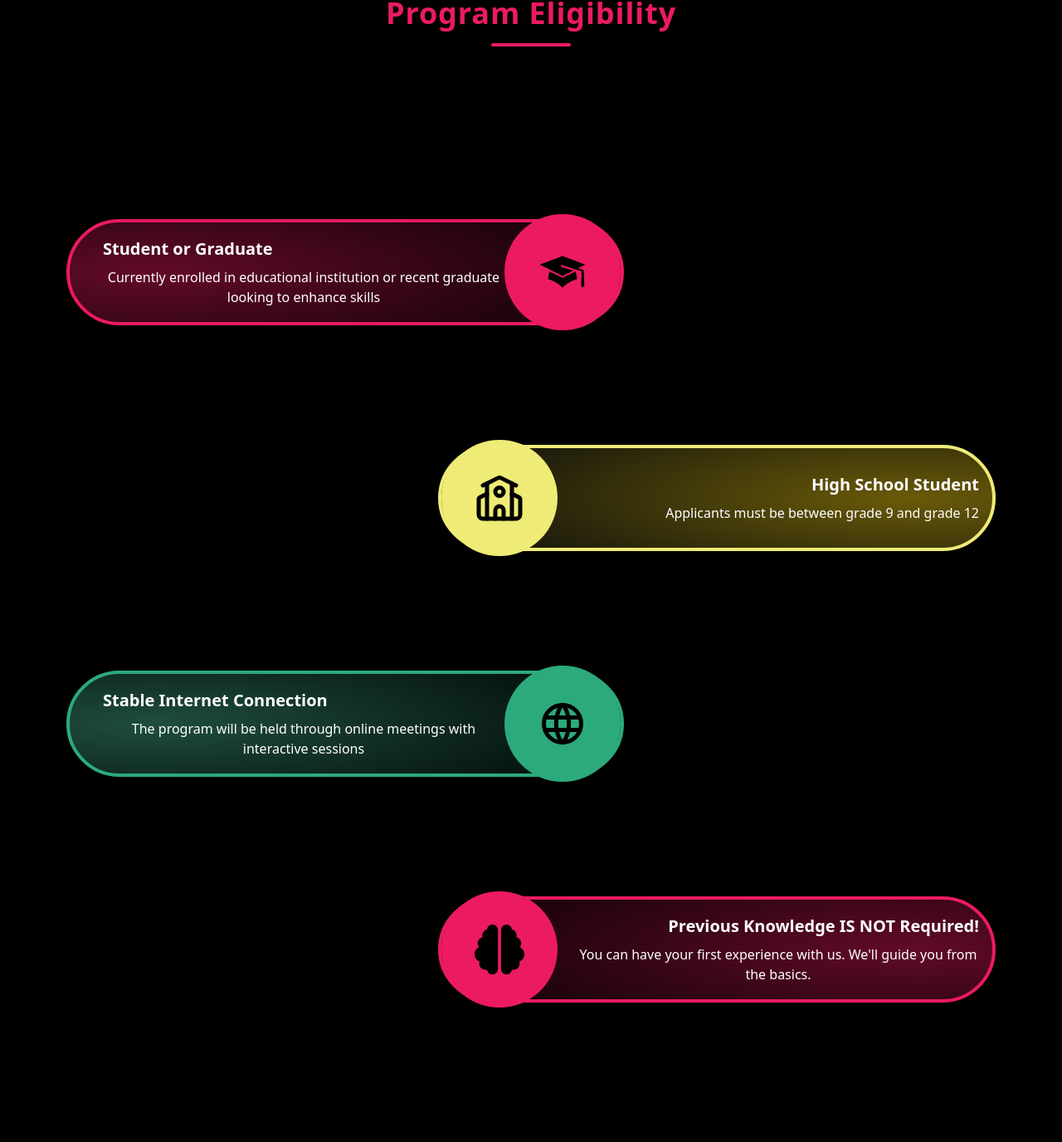
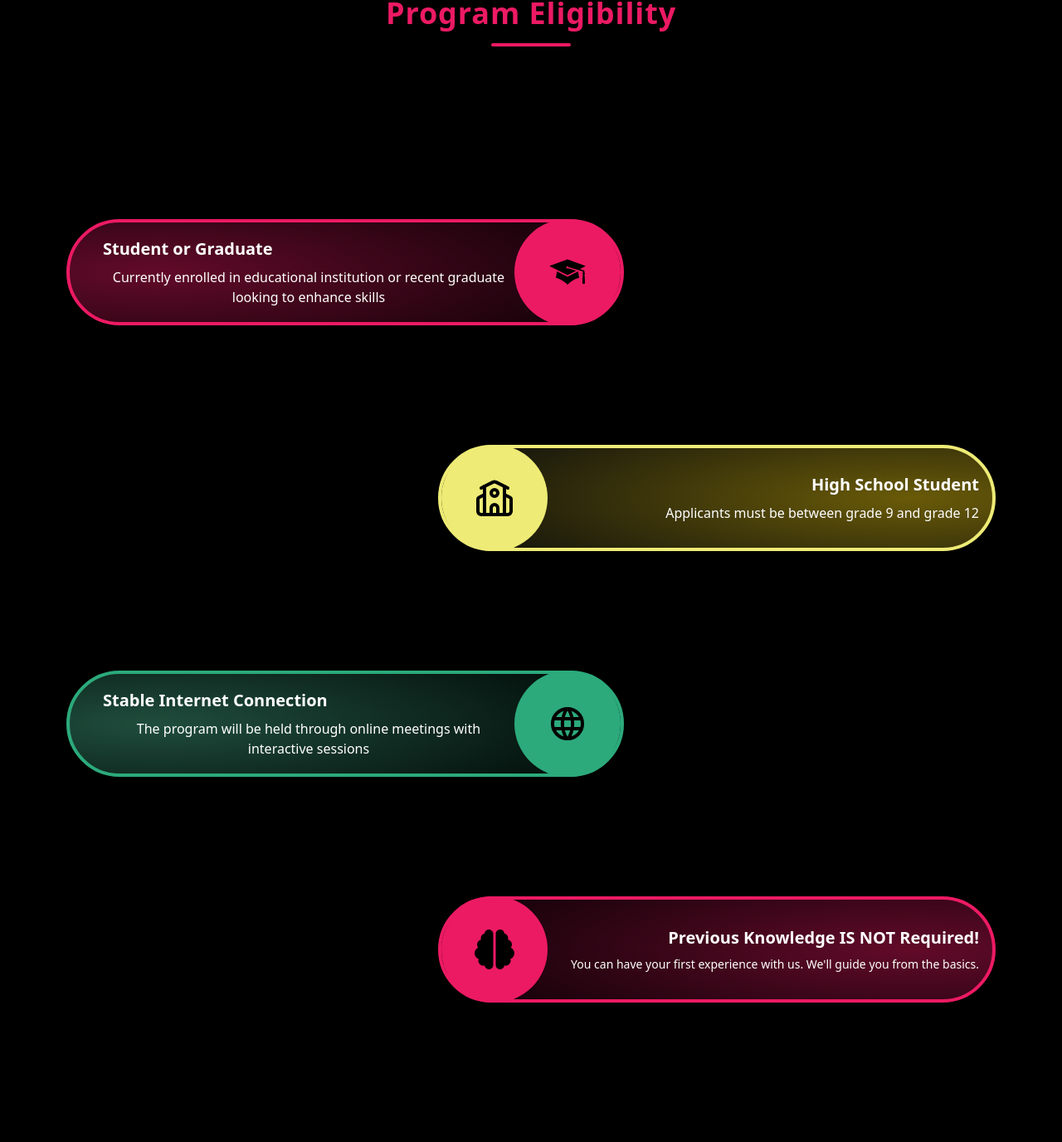
Before and after one commit to YAFFMN/OVAC, a React (Vite) app: page /bootcamp in a window 1280 px wide. Shown: the part 1680-3056 px from the top of the page at 83% size. Built offline with nearby package versions, Linux system fonts and the light colour scheme.

Commit message:
Update BootcampEligibility.jsx

```diff
--- a/src/Components/BootcampEligibility.jsx
+++ b/src/Components/BootcampEligibility.jsx
@@ -62,7 +62,9 @@ const BootcampEligibility = () => {
                 borderColor='#ec1a63'
                 gradient="radial-gradient(120% 140% at 15% 50%, rgba(236,26,99,0.35) 0%, rgba(236,26,99,0.15) 40%, rgba(236,26,99,0) 70%)"
                 textAlign="left"
-                Icon={<GiGraduateCap className="text-2xl sm:text-3xl md:text-4xl lg:text-5xl xl:text-6xl text-center text-black" />}
+                Icon={<GiGraduateCap className="text-xl sm:text-2xl md:text-3xl lg:text-4xl xl:text-5xl text-center text-black" />}
+                titleClassName="text-sm sm:text-base md:text-lg lg:text-xl xl:text-2xl font-semibold leading-tight"
+                descriptionClassName="text-xs sm:text-sm md:text-base lg:text-lg leading-snug"
               />
             </div>
           </MotionDiv>
@@ -83,7 +85,9 @@ const BootcampEligibility = () => {
                 borderColor='var(--main-color-2)'
                 gradient="radial-gradient(120% 140% at 85% 50%, rgba(255,214,0,0.35) 0%, rgba(255,214,0,0.15) 40%, rgba(255,214,0,0) 70%)"
                 textAlign="right"
-                Icon={<LuSchool className="text-2xl sm:text-3xl md:text-4xl lg:text-5xl xl:text-6xl text-center text-black" />}
+                Icon={<LuSchool className="text-xl sm:text-2xl md:text-3xl lg:text-4xl xl:text-5xl text-center text-black" />}
+                titleClassName="text-sm sm:text-base md:text-lg lg:text-xl xl:text-2xl font-semibold leading-tight"
+                descriptionClassName="text-xs sm:text-sm md:text-base lg:text-lg leading-snug"
               />
             </div>
           </MotionDiv>
@@ -104,7 +108,9 @@ const BootcampEligibility = () => {
                 borderColor='var(--main-color-3)'
                 gradient="radial-gradient(120% 140% at 15% 50%, rgba(83,190,151,0.35) 0%, rgba(83,190,151,0.15) 40%, rgba(83,190,151,0) 70%)"
                 textAlign="left"
-                Icon={<TbWorld className="text-2xl sm:text-3xl md:text-4xl lg:text-5xl xl:text-6xl text-center text-black" />}
+                Icon={<TbWorld className="text-xl sm:text-2xl md:text-3xl lg:text-4xl xl:text-5xl text-center text-black" />}
+                titleClassName="text-sm sm:text-base md:text-lg lg:text-xl xl:text-2xl font-semibold leading-tight"
+                descriptionClassName="text-xs sm:text-sm md:text-base lg:text-lg leading-snug"
               />
             </div>
           </MotionDiv>
@@ -118,14 +124,16 @@ const BootcampEligibility = () => {
             viewport={{ once: false, amount: 0.2 }}
             transition={animationTransition}
           >
-            <div className="w-full max-w-sm sm:max-w-md md:max-w-lg lg:max-w-xl xl:max-w-2xl">
+            <div className="w-full max-w-sm sm:text-sm md:max-w-lg lg:max-w-xl xl:max-w-2xl">
               <R_EligabilityCard
                 title="Previous Knowledge IS NOT Required!"
                 description="You can have your first experience with us. We'll guide you from the basics."
                 borderColor='#ec1a63'
                 gradient="radial-gradient(120% 140% at 85% 50%, rgba(236,26,99,0.35) 0%, rgba(236,26,99,0.15) 40%, rgba(236,26,99,0) 70%)"
                 textAlign="right"
-                Icon={<FaBrain className="text-2xl sm:text-3xl md:text-4xl lg:text-5xl xl:text-6xl text-center text-black" />}
+                Icon={<FaBrain className="text-xl sm:text-2xl md:text-3xl lg:text-4xl xl:text-5xl text-center text-black" />}
+                titleClassName="text-sm sm:text-base md:text-lg lg:text-xl xl:text-2xl font-semibold leading-tight"
+                descriptionClassName="text-xs sm:text-sm md:text-base lg:text-lg leading-snug"
               />
             </div>
           </MotionDiv>
```
